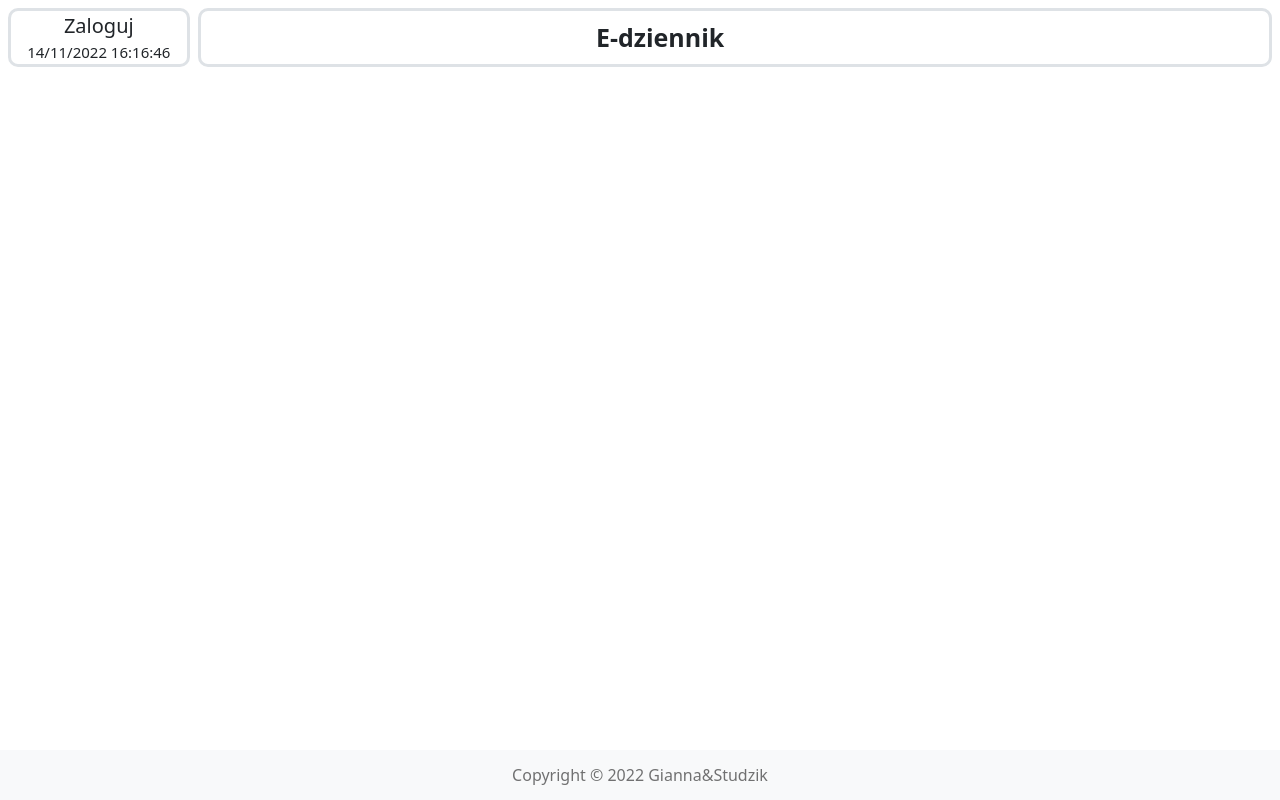
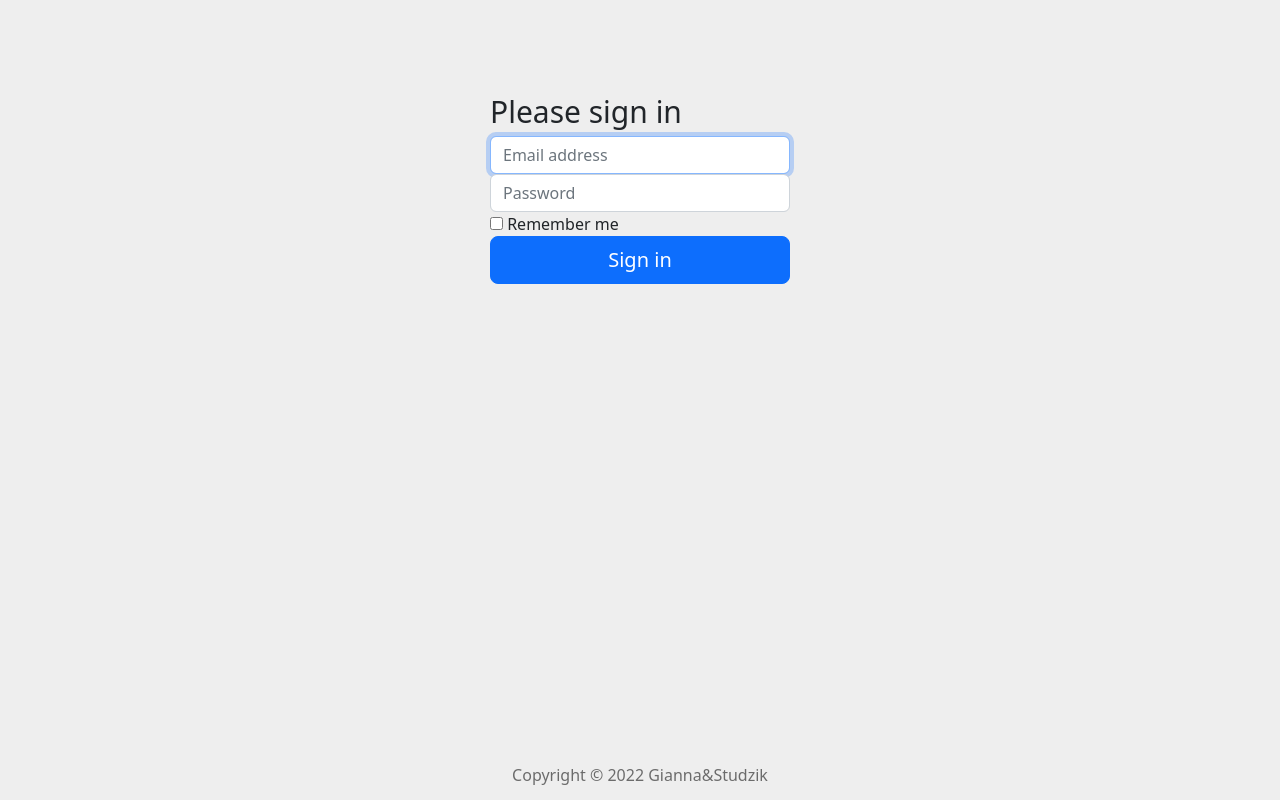
Before and after one commit to gothdawid/Projekt_PAB, an Angular app in the folder frontend/: page /sign-in in a window 1280 px wide. Before the commit this address led to /. Built offline with nearby package versions, Linux system fonts and the light colour scheme.

Commit message:
FRONTEND: Sign-in
Add component signin
Change color in footer
Add hide header when signin page

```diff
--- a/frontend/src/app/app-routing.module.ts
+++ b/frontend/src/app/app-routing.module.ts
@@ -1,9 +1,11 @@
 import { NgModule } from '@angular/core';
 import { RouterModule, Routes } from '@angular/router';
 import { HomeComponent } from './components/home/home.component';
+import { SigninComponent } from './components/signin/signin.component';
 
 const routes: Routes = [
-  { path: "", component: HomeComponent }
+  { path: "", component: HomeComponent },
+  { path: "sign-in", component: SigninComponent}
 ];
 
 @NgModule({
--- a/frontend/src/app/app.module.ts
+++ b/frontend/src/app/app.module.ts
@@ -6,13 +6,15 @@ import { AppComponent } from './app.component';
 import { FooterComponent } from './components/footer/footer.component';
 import { HeaderComponent } from './components/header/header.component';
 import { HomeComponent } from './components/home/home.component';
+import { SigninComponent } from './components/signin/signin.component';
 
 @NgModule({
   declarations: [
     AppComponent,
     FooterComponent,
     HeaderComponent,
-    HomeComponent
+    HomeComponent,
+    SigninComponent
   ],
   imports: [
     BrowserModule,
--- a/frontend/src/app/components/footer/footer.component.html
+++ b/frontend/src/app/components/footer/footer.component.html
@@ -1,4 +1,4 @@
-<div class="navbar navbar-height fixed-bottom navbar-custom bg-light" >
+<div class="navbar navbar-height fixed-bottom navbar-custom bg-color" >
     <div class="container">
         <div class="navbar-header center">
             <div class="navbar-text">
--- a/frontend/src/app/components/footer/footer.component.scss
+++ b/frontend/src/app/components/footer/footer.component.scss
@@ -12,3 +12,7 @@
 .navbar-height{
     min-height: 50px;
 }
+
+.bg-color {
+    background-color: #eee
+}
--- a/frontend/src/app/components/header/header.component.html
+++ b/frontend/src/app/components/header/header.component.html
@@ -1,4 +1,4 @@
-<div class="nav header m-2">
+<div class="nav header m-2" *ngIf="showHeader">
     <div class="user-info border border-3 me-2">
         <div class="text-user">
             Zaloguj
--- a/frontend/src/app/components/header/header.component.ts
+++ b/frontend/src/app/components/header/header.component.ts
@@ -1,20 +1,36 @@
-import { Component, OnInit } from '@angular/core';
+import { Component, OnDestroy, OnInit } from '@angular/core';
+import { NavigationEnd, Router } from '@angular/router';
+import { filter, Subject, takeUntil } from 'rxjs';
 
 @Component({
   selector: 'app-header',
   templateUrl: './header.component.html',
   styleUrls: ['./header.component.scss']
 })
-export class HeaderComponent implements OnInit {
+export class HeaderComponent implements OnInit, OnDestroy {
   public time = new Date();
+  public showHeader = true;
+  private routerUnsubscribe = new Subject<void>();
 
-  constructor() { }
+  constructor(private router: Router) { }
+
+  ngOnDestroy(): void {
+    this.routerUnsubscribe.next();
+    this.routerUnsubscribe.complete();
+  }
 
   ngOnInit(): void {
+    this.router.events
+              .pipe(filter(e => e instanceof NavigationEnd), takeUntil(this.routerUnsubscribe))
+              .subscribe(location => this.excludeHeader(location));
     setInterval(() => {
       this.time = new Date();
     }, 1000);
   }
 
-
+  private excludeHeader(location: any) {
+    if (location.url === '/sign-in') {
+      this.showHeader = false;
+    }
+  }
 }
--- a/frontend/src/app/components/home/home.component.ts
+++ b/frontend/src/app/components/home/home.component.ts
@@ -7,7 +7,8 @@ import { Component, OnInit } from '@angular/core';
 })
 export class HomeComponent implements OnInit {
 
-  constructor() { }
+  constructor() {
+   }
 
   ngOnInit(): void {
   }
--- /dev/null
+++ b/frontend/src/app/components/signin/signin.component.html
@@ -0,0 +1,21 @@
+<div class="container">
+    <form class="form-signin">
+        <h2 class="form-signin-heading">
+            Please sign in
+        </h2>
+        <label for="inputEmail" class="sr-only">
+            Email address
+        </label>
+        <input type="email" id="inputEmail" class="form-control" placeholder="Email address" required="" autofocus="">
+        <label for="inputPassword" class="sr-only">
+            Password
+        </label>
+        <input type="password" id="inputPassword" class="form-control" placeholder="Password" required="">
+        <div class="checkbox">
+        <label>
+            <input type="checkbox" value="remember-me"> Remember me
+        </label>
+        </div>
+        <button class="btn btn-lg btn-primary btn-block" type="submit">Sign in</button>
+    </form>
+</div>
--- /dev/null
+++ b/frontend/src/app/components/signin/signin.component.scss
@@ -0,0 +1,22 @@
+.form-signin {
+    display: flex;
+    flex-direction: column;
+    max-width: 330px;
+    margin: 0 auto;
+    padding: 15px;
+}
+
+.form-signin-heading {
+    font-size: 30px;
+    margin-top: 80px;
+    line-height: 1.1;
+}
+
+.sr-only {
+    position: absolute;
+    width: 1px;
+    height: 1px;
+    padding: 0;
+    margin: -1px;
+    overflow: hidden;
+}
--- /dev/null
+++ b/frontend/src/app/components/signin/signin.component.ts
@@ -0,0 +1,15 @@
+import { Component, OnInit } from '@angular/core';
+
+@Component({
+  selector: 'app-signin',
+  templateUrl: './signin.component.html',
+  styleUrls: ['./signin.component.scss']
+})
+export class SigninComponent implements OnInit {
+
+  constructor() { }
+
+  ngOnInit(): void {
+  }
+
+}
--- a/frontend/src/styles.scss
+++ b/frontend/src/styles.scss
@@ -3,4 +3,5 @@
 
 .body {
     min-width:600px;
+    background-color: #eee
 }
```
Also changed, not shown: 1 other file (tests, documents, lock files or other folders).
